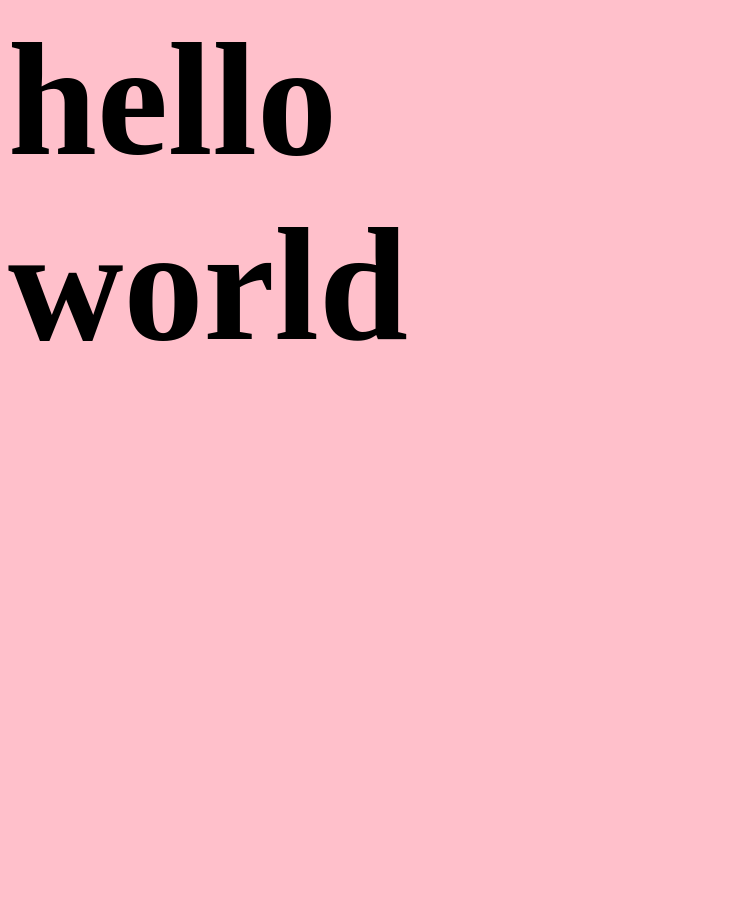
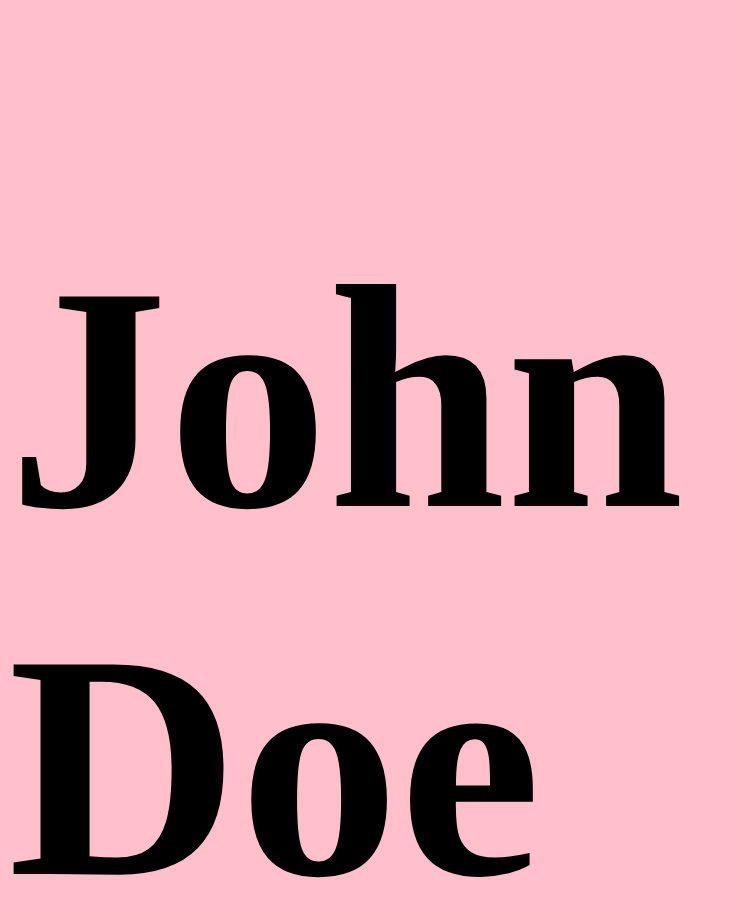
Before and after one commit to aiweithesushigirl/jinja-resume-generator, a plain HTML site: page resume/resume_result/index.html in a window 1280 px wide. Shown: the whole page, without its empty margins (0-735 px from the left). Before the commit the page ends 800 px from the top, so only its background shows below. Drawn offline with Linux system fonts and the light colour scheme.

Commit message:
Update REAME

```diff
--- a/resume/resume_result/index.html
+++ b/resume/resume_result/index.html
@@ -5,10 +5,6 @@
     <link rel="stylesheet" type="text/css" href="/css/style.css">
   </head>
   <body>
-
-    <div class="important">hello</div>
-
-    <div class="important">world</div>
-
+    <div class="important"><h1>John Doe</h1></div>
   </body>
 </html>
```
